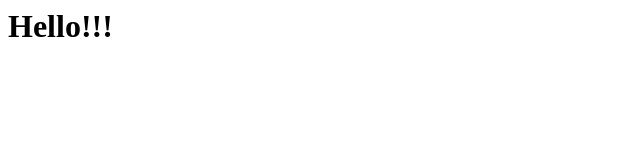
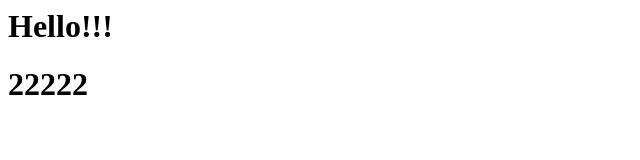
Before and after one commit to minho98/minho98.github.io, a plain HTML site: page index.html in a window 1280 px wide. Shown: the whole page, without its empty margins (0-640 px from the left). Drawn offline with Linux system fonts and the light colour scheme.

Commit message:
Update index.html

```diff
--- a/index.html
+++ b/index.html
@@ -1 +1,2 @@
 <h1> Hello!!! </h1>
+<h1>22222<h1>
```
